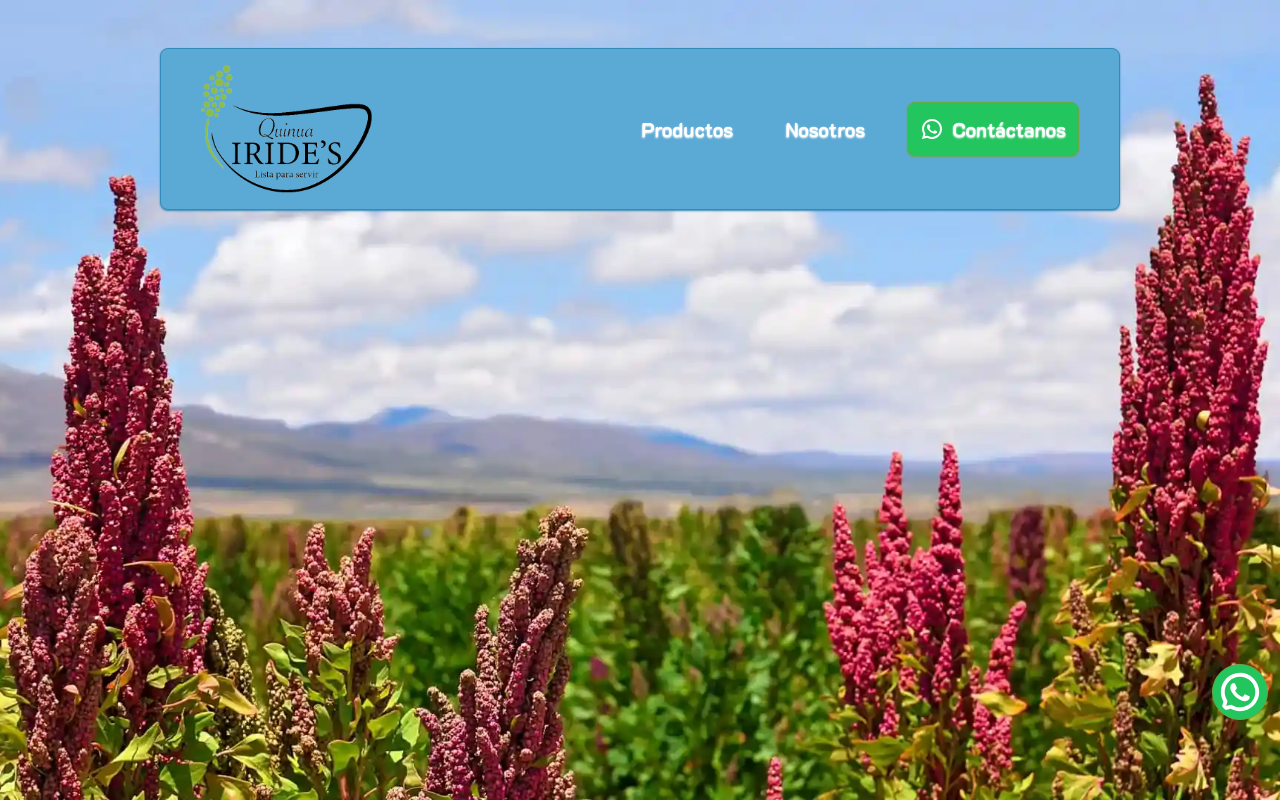
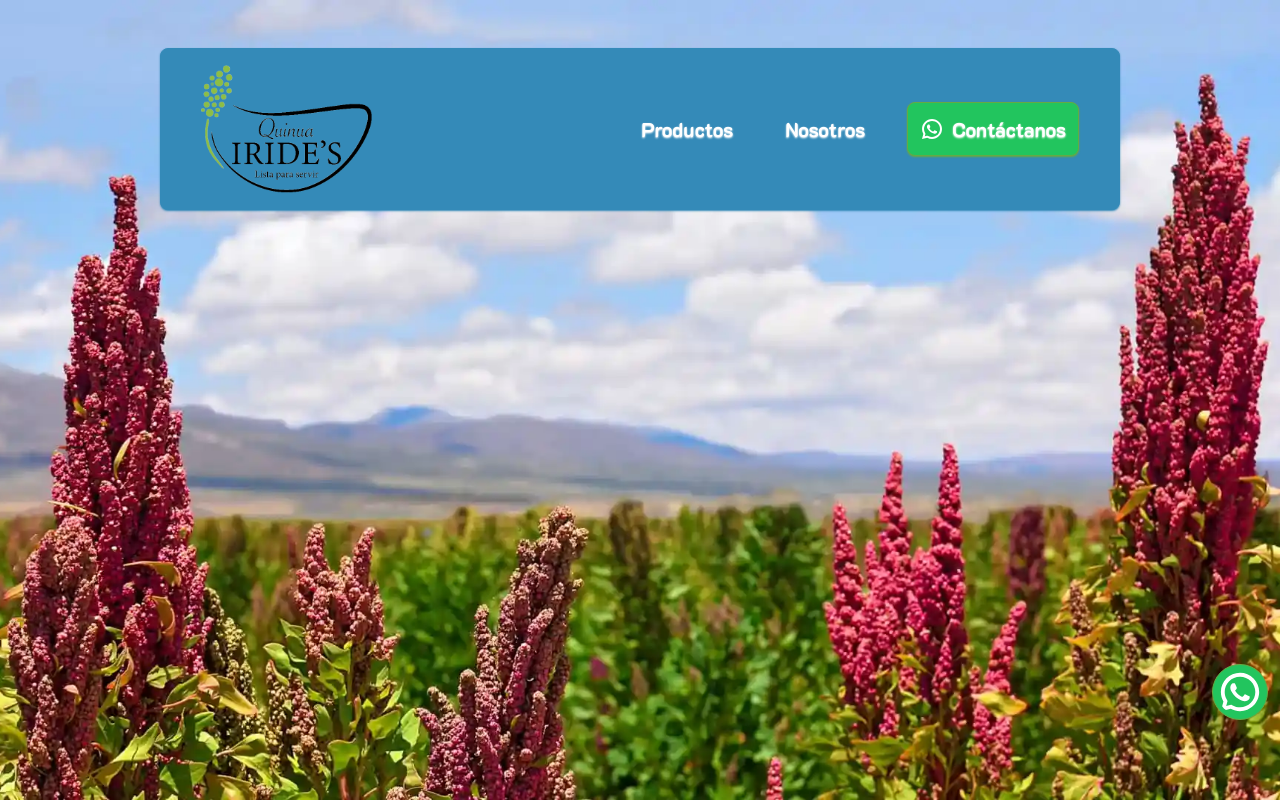
Before and after one commit to Doki2007/irides, an Angular app: page / in a window 1280 px wide. Shown: the top 800 px of the page. Built offline with nearby package versions, Linux system fonts and the light colour scheme.

Commit message:
Cambio de color en navbar

```diff
--- a/src/app/shared/navbar/navbar.component.html
+++ b/src/app/shared/navbar/navbar.component.html
@@ -1,5 +1,5 @@
 <nav class="max-w-screen-lg mx-auto px-4  md:px-8 ">
-  <div class="flex flex-wrap items-center justify-between bg-i-blue-4 rounded-lg border border-i-blue shadow-i-blue shadow-sm py-4 px-4 md:px-10 -mt-20">
+  <div class="flex flex-wrap items-center justify-between bg-i-blue rounded-lg border border-i-blue shadow-i-blue shadow-sm py-4 px-4 md:px-10 -mt-20">
     <a href="" class="flex items-center space-x-3 rtl:space-x-reverse">
       <img src="/assets/images/irides-logo-2.webp" class="h-16 md:h-16 lg:h-32" alt="Iride's Logo" />
     </a>
```
